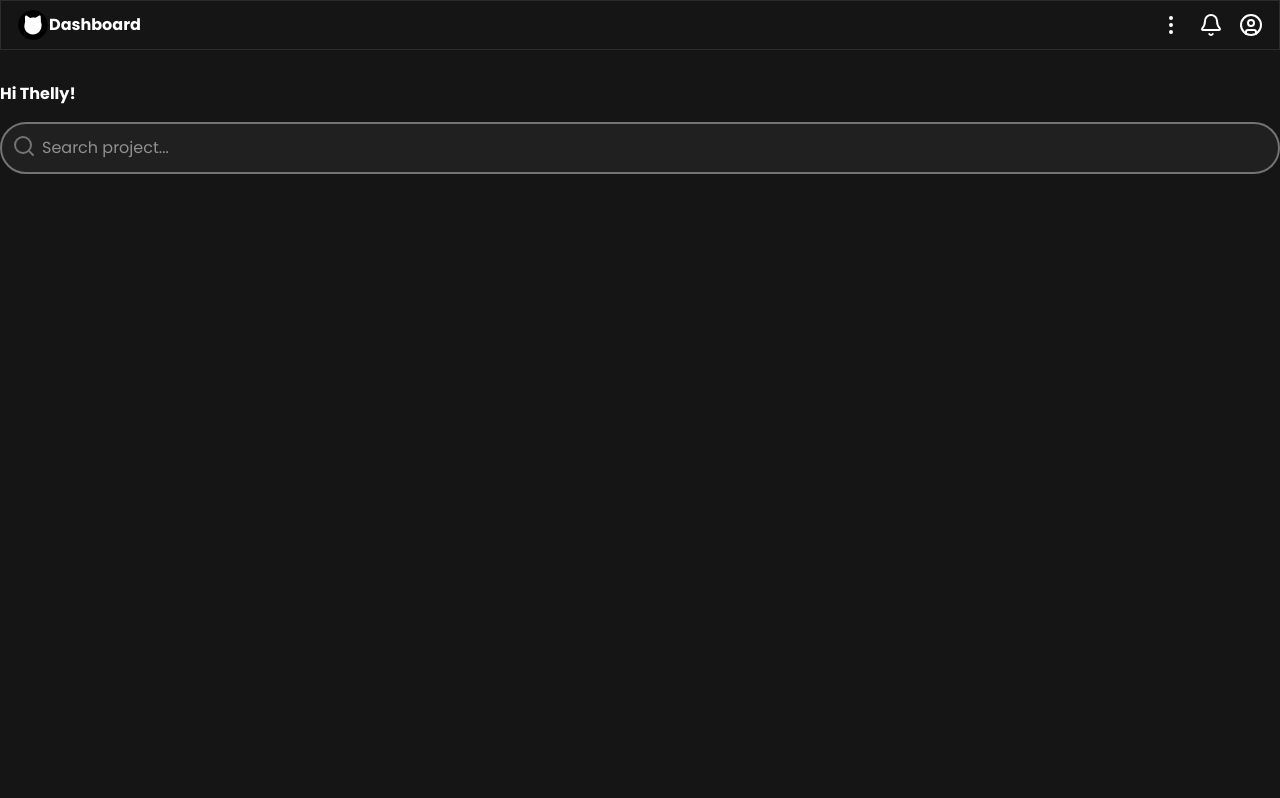
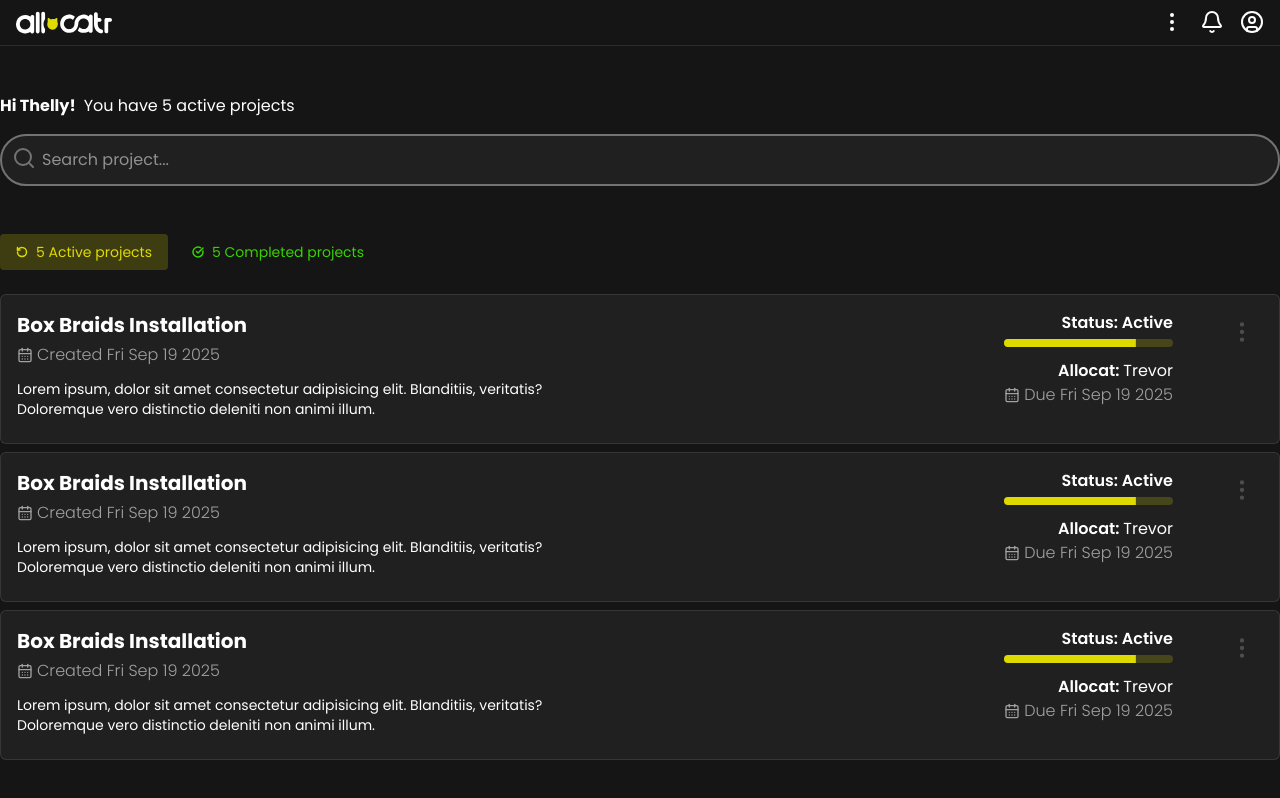
Before and after one commit to bytebytrevor/allocatrui, a React (Vite) app: page /dashboard/projects in a window 1280 px wide. Built offline with nearby package versions, Linux system fonts and the light colour scheme.

Commit message:
Add projects page

```diff
--- a/src/components/DashboardMainNav.tsx
+++ b/src/components/DashboardMainNav.tsx
@@ -1,13 +1,12 @@
 import { Link } from "react-router-dom";
-import allocatrIcon from "../assets/icon-variant-02.svg";
+import allocatrLogoLight from "../assets/allocatr-neg-light.svg";
 import { BellIcon, EllipsisVerticalIcon, UserCircleIcon } from "lucide-react";
 
 function DashboardMainNav() {
     return (
         <nav className="flex items-center justify-between">
-            <Link to="/dashboard" className="flex items-center">
-                <img src={allocatrIcon} alt="Allocatr icon" className="w-8"/>
-                <h1 className="font-bold">Dashboard</h1>
+            <Link to="/dashboard/projects" className="flex items-center">
+                <img src={allocatrLogoLight} alt="Allocatr icon" className="w-24"/>
             </Link>
             <span className="flex items-center space-x-4">
                 <EllipsisVerticalIcon />
--- /dev/null
+++ b/src/components/ProjectCard.tsx
@@ -0,0 +1,33 @@
+import { CalendarDaysIcon, EllipsisVerticalIcon } from "lucide-react";
+import { Progress } from "./ui/progress";
+
+function ProjectCard() {
+    return (
+        <div className="flex justify-between bg-accent p-4 border rounded-[6px]">
+            <div className="w-xl">
+                <h3 className="font-bold text-xl">Box Braids Installation</h3>
+                <span
+                    className="flex items-center gap-1 font-light text-muted-foreground py-1"
+                >
+                    <CalendarDaysIcon size={16} />Created {new Date().toDateString()}
+                </span>
+                <p className="text-sm py-2">
+                    Lorem ipsum, dolor sit amet consectetur adipisicing elit. Blanditiis, veritatis? Doloremque vero distinctio deleniti non animi illum.
+                </p>
+            </div>
+            <div className="flex gap-12">
+                <div className="flex flex-col items-end max-w-60">
+                    <span className="flex items-center font-semibold">Status: Active</span>
+                    <Progress value={78} className="mt-1"/>
+                    <p className="font-semibold pt-3">Allocat: <span className="font-normal">Trevor</span></p>
+                    <p className="flex items-center gap-1 text-muted-foreground font-light">
+                        <CalendarDaysIcon size={16} />Due {new Date().toDateString()}
+                    </p>
+                </div>
+                <EllipsisVerticalIcon size={42} className="text-white/20 hover:text-white p-2 hover:bg-background/40 rounded-full"/>
+            </div>
+        </div>
+    );
+}
+
+export default ProjectCard;
--- /dev/null
+++ b/src/components/ProjectStatusBadge.tsx
@@ -0,0 +1,17 @@
+type Props = {
+    icon?: React.ElementType;
+    label: string;
+    color: string;
+    bg: string;
+}
+
+function ProjectStatusBadge({ icon: Icon, label, bg, color }: Props) {
+    return (
+        <div className={`flex items-center justify-center gap-2 bg-${bg}/20 text-${color} py-2 px-4 rounded-[4px]`}>
+            {Icon && <Icon size={12} strokeWidth={3} className="font-bold" />}
+            <span className="text-sm">{label}</span>
+        </div>
+    );
+}
+
+export default ProjectStatusBadge;
--- a/src/pages/Dashboard.tsx
+++ b/src/pages/Dashboard.tsx
@@ -1,9 +1,13 @@
-import { Outlet } from "react-router-dom";
+import { Outlet, useLocation } from "react-router-dom";
 import { Banknote, BlocksIcon, CalendarDaysIcon, ChartNoAxesColumnIcon, HeartIcon, MailIcon } from "lucide-react";
 import DashboardNavLink from "@/components/DashboardNavLink";
 import DashboardMainNav from "@/components/DashboardMainNav";
 
 function Dashboard() {
+    const location = useLocation();
+
+    const hideSidebar = location.pathname === "/dashboard/projects";
+
     return (
         <div className="flex flex-col h-screen">
             <header className="mb-8 border-b px-4 py-2">
@@ -11,15 +15,16 @@ function Dashboard() {
             </header>
 
             <main className="flex flex-1 gap-2 overflow-hidden">
-                <aside className="flex flex-col bg-secondary min-w-[200px] text-lg font-light space- rounded-tr-4xl">
-                    <span className="py-2 pl-4 space-y-12 font-medium">Title</span>
-                    <DashboardNavLink href="/dashboard/projects/id" icon={BlocksIcon} label="Manager" />
-                    <DashboardNavLink href="/dashboard/projects/calendar" icon={CalendarDaysIcon} label="Calendar" />
-                    <DashboardNavLink href="/dashboard/projects/messaging" icon={MailIcon} label="Messaging" />
-                    <DashboardNavLink href="/dashboard/projects/analytics" icon={ChartNoAxesColumnIcon} label="Analytics" />
-                    <DashboardNavLink href="/dashboard/projects/favorites" icon={HeartIcon} label="Favorites" />
-                    <DashboardNavLink href="/dashboard/projects/transactions" icon={Banknote} label="Transactions" />
-                </aside>
+                {!hideSidebar && (
+                    <aside className="flex flex-col bg-secondary min-w-[200px] text-lg font-light space- rounded-tr-4xl">
+                        <span className="py-2 pl-4 space-y-12 font-medium">Title</span>
+                        <DashboardNavLink href="/dashboard/projects/id" icon={BlocksIcon} label="Manager" />
+                        <DashboardNavLink href="/dashboard/calendar" icon={CalendarDaysIcon} label="Calendar" />
+                        <DashboardNavLink href="/dashboard/messaging" icon={MailIcon} label="Messaging" />
+                        <DashboardNavLink href="/dashboard/analytics" icon={ChartNoAxesColumnIcon} label="Analytics" />
+                        <DashboardNavLink href="/dashboard/favorites" icon={HeartIcon} label="Favorites" />
+                        <DashboardNavLink href="/dashboard/transactions" icon={Banknote} label="Transactions" />
+                    </aside>)}
                 <div className="flex-1 pl-12 overflow-y-auto ">
                     <Outlet />
                 </div>
--- a/src/pages/Projects.tsx
+++ b/src/pages/Projects.tsx
@@ -1,14 +1,21 @@
 import DashboardMainNav from "@/components/DashboardMainNav";
+import ProjectCard from "@/components/ProjectCard";
+import ProjectStatusBadge from "@/components/ProjectStatusBadge";
+import { CircleCheckBigIcon, RotateCcwIcon } from "lucide-react";
+
 function Projects() {
     return (
         <>
-            <header className="px-4 py-2 border">
+            <header className="px-4 py-2 border-b">
                 <DashboardMainNav />
             </header>
             <main className="container flex-col my-8 mx-auto">
                 <section>
                     <div>
-                        <h1 className="font-bold my-4">Hi Thelly!</h1>
+                        <div className="flex items-center space-x-2">
+                            <h1 className="font-bold my-4">Hi Thelly!</h1>
+                            <span className="">You have 5 active projects</span>
+                        </div>
                         <form action="">
                             <input
                                 type="text"
@@ -18,8 +25,16 @@ function Projects() {
                                 className="search w-full rounded-full"
                             />
                         </form>
+                        <div className="flex gap-2 mt-12">
+                            <ProjectStatusBadge label={"5 Active projects"} color={"primary"} bg={"primary"} icon={RotateCcwIcon} />
+                            <ProjectStatusBadge label={"5 Completed projects"} color={"accent-2"} bg={"accent-2"} icon={CircleCheckBigIcon} />
+                        </div>
+                        <div className="flex flex-col gap-2 my-6">
+                            <ProjectCard />
+                            <ProjectCard />
+                            <ProjectCard />
+                        </div>
                     </div>
-
                 </section>
             </main>
         </>
```
